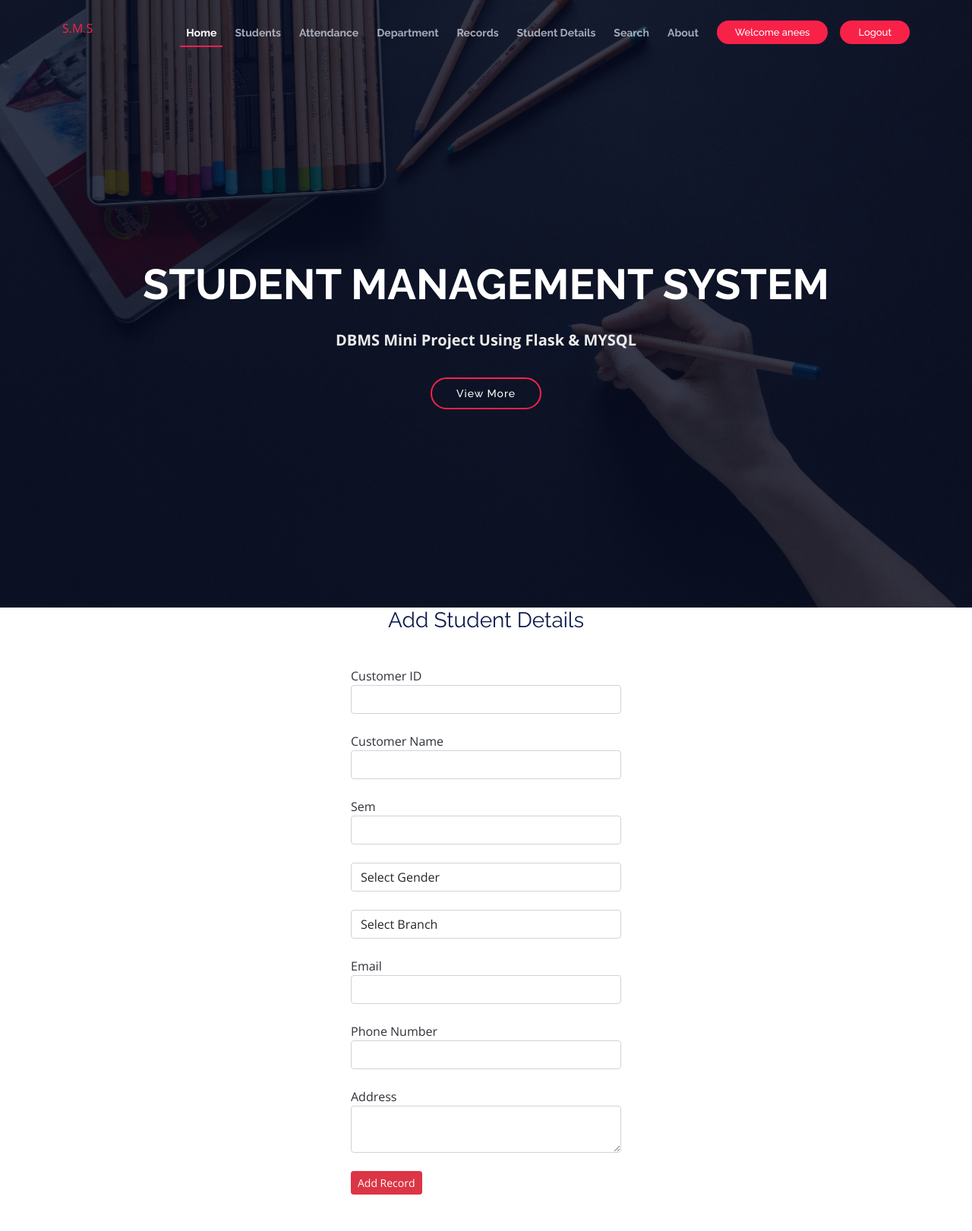
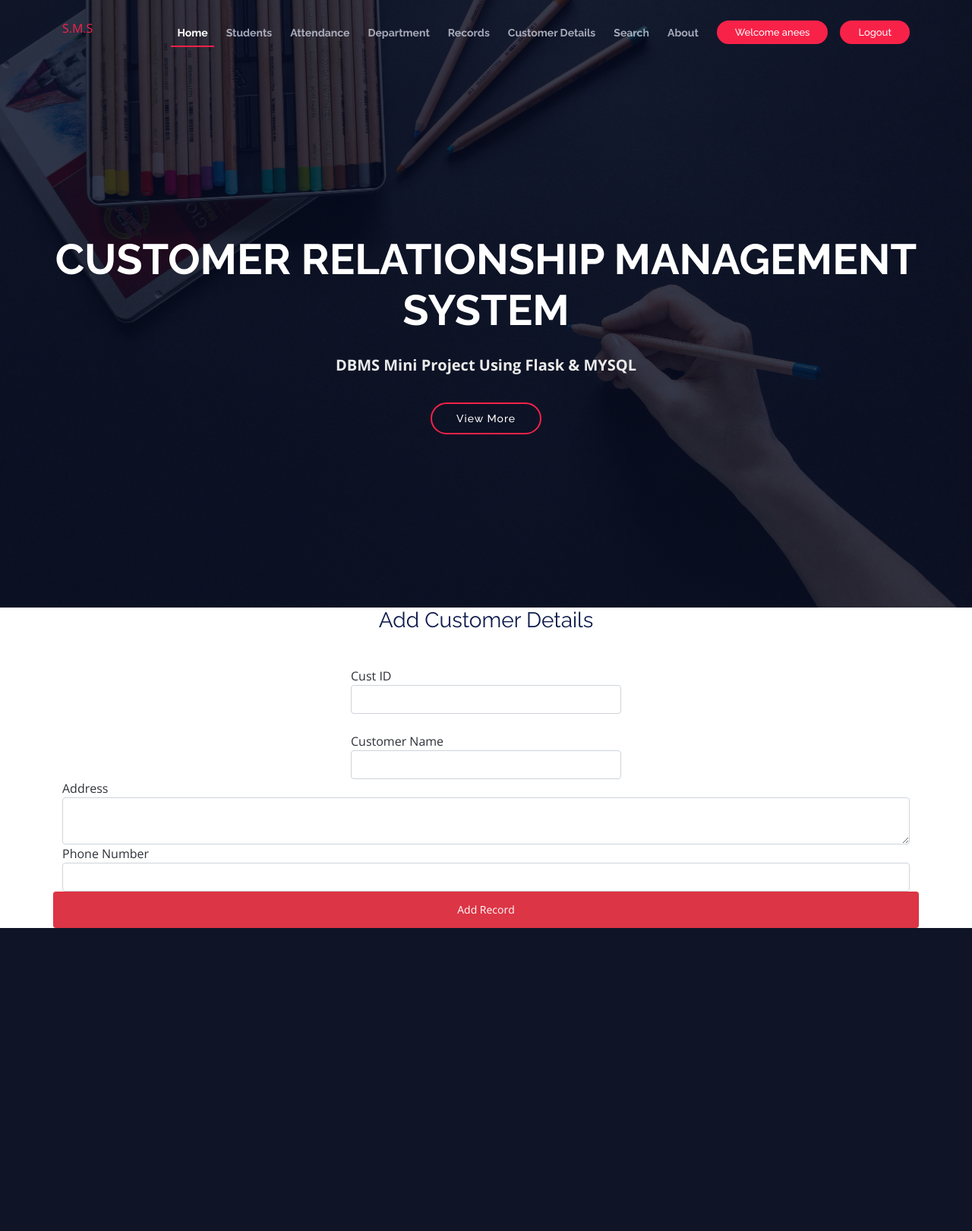
Before and after one commit to ashwinchandra08/CRM, a Flask app: page /addstudent in a window 1280 px wide. Shown: the whole page at 76% size. After the commit the page ends 1222 px from the top, so only its background shows below. Run offline with Flask 2, Linux system fonts and the light colour scheme; a user stored in the database is signed in; data comes from the database, SQL or seed files in the repository; data that the repository does not hold is empty; parts of the project's set-up code (start-up, migrations or seed data) failed here and were passed over; some libraries are stand-ins or nearby versions.

Commit message:
Added Customer/Edit functionality

```diff
--- a/student management/main.py
+++ b/student management/main.py
@@ -178,34 +178,26 @@ def delete(id):
     return redirect('/studentdetails')
 
 
-@app.route("/edit/<string:id>",methods=['POST','GET'])
+@app.route("/edit/<string:Cust_ID>",methods=['POST','GET'])
 @login_required
-def edit(id):
+def edit(Cust_ID):
     # dept=db.engine.execute("SELECT * FROM `department`")
     if request.method=="POST":
-        rollno=request.form.get('rollno')
-        sname=request.form.get('sname')
-        sem=request.form.get('sem')
-        gender=request.form.get('gender')
-        branch=request.form.get('branch')
-        email=request.form.get('email')
-        num=request.form.get('num')
-        address=request.form.get('address')
+        Cust_ID=request.form.get('Cust_ID')
+        Name=request.form.get('Name')
+        Address=request.form.get('Address')
+        Phone_No=request.form.get('Phone_No')
         # query=db.engine.execute(f"UPDATE `student` SET `rollno`='{rollno}',`sname`='{sname}',`sem`='{sem}',`gender`='{gender}',`branch`='{branch}',`email`='{email}',`number`='{num}',`address`='{address}'")
-        post=Customer.query.filter_by(id=id).first()
-        post.rollno=rollno
-        post.sname=sname
-        post.sem=sem
-        post.gender=gender
-        post.branch=branch
-        post.email=email
-        post.number=num
-        post.address=address
+        post=Customer.query.filter_by(Cust_ID=Cust_ID).first()
+        post.Cust_ID=Cust_ID
+        post.Name=Name
+        post.Address=Address
+        post.Phone_No=Phone_No
         db.session.commit()
         flash("Slot is Updates","success")
         return redirect('/studentdetails')
     dept=Product.query.all()
-    posts=Customer.query.filter_by(id=id).first()
+    posts=Customer.query.filter_by(Cust_ID=Cust_ID).first()
     return render_template('edit.html',posts=posts,dept=dept)
 
 
@@ -266,16 +258,12 @@ def addstudent():
     # dept=db.engine.execute("SELECT * FROM `department`")
     dept=Product.query.all()
     if request.method=="POST":
-        rollno=request.form.get('rollno')
-        sname=request.form.get('sname')
-        sem=request.form.get('sem')
-        gender=request.form.get('gender')
-        branch=request.form.get('branch')
-        email=request.form.get('email')
-        num=request.form.get('num')
-        address=request.form.get('address')
+        Cust_ID=request.form.get('Cust_ID')
+        Name=request.form.get('Name')
+        Address=request.form.get('Address')
+        Phone_No=request.form.get('Phone_No')
         # query=db.engine.execute(f"INSERT INTO `student` (`rollno`,`sname`,`sem`,`gender`,`branch`,`email`,`number`,`address`) VALUES ('{rollno}','{sname}','{sem}','{gender}','{branch}','{email}','{num}','{address}')")
-        query=Customer(rollno=rollno,sname=sname,sem=sem,gender=gender,branch=branch,email=email,number=num,address=address)
+        query=Customer(Cust_ID = Cust_ID,Name = Name,Address=Address,Phone_No=Phone_No)
         db.session.add(query)
         db.session.commit()
 
--- a/student management/templates/base.html
+++ b/student management/templates/base.html
@@ -47,7 +47,7 @@
  <li><a href="/addattendance">Attendance</a></li>
  <li><a href="/department">Department</a></li>
  <li><a href="/triggers">Records</a></li>
- <li><a href="/studentdetails">Student Details</a></li>
+ <li><a href="/studentdetails">Customer Details</a></li>
  <li><a href="/search">Search</a></li>
 
 
@@ -70,7 +70,7 @@
   <!-- ======= Intro Section ======= -->
  <section id="intro">
     <div class="intro-container" data-aos="zoom-in" data-aos-delay="100">
-      <h1 class="mb-4 pb-0">STUDENT MANAGEMENT SYSTEM </span> </h1>
+      <h1 class="mb-4 pb-0">CUSTOMER RELATIONSHIP MANAGEMENT SYSTEM </span> </h1>
       <p class="mb-4 pb-0">DBMS Mini Project Using Flask & MYSQL</p>
 
       <a href="" class="about-btn scrollto">View More</a>
--- a/student management/templates/student.html
+++ b/student management/templates/student.html
@@ -1,12 +1,12 @@
 {% extends 'base.html' %}
 {% block title %}
-Add Students
+Add Customers
 {% endblock title %}
 
 
 
 {% block body %}
- <h3 class="text-center"><span>Add Student Details</span> </h3>
+ <h3 class="text-center"><span>Add Customer Details</span> </h3>
 
 {% with messages=get_flashed_messages(with_categories=true) %}
 {% if messages %}
@@ -31,59 +31,28 @@ Add Students
 <form action="/addstudent" method="post">
 <div class="form-group">
 
-<label for="rollno">Customer ID</label>
-<input type="text" class="form-control" name="rollno" id="rollno">
+<label for="sem">Cust ID</label>
+<input type="number" class="form-control" name="Cust_ID" id="Cust_ID">
 </div>
 <br>
-<div class="form-group">
 
 <label for="sname">Customer Name</label>
-<input type="text" class="form-control" name="sname" id="sname">
-</div>
-<br>
-<div class="form-group">
-
-<label for="sem">Sem</label>
-<input type="number" class="form-control" name="sem" id="sem">
-</div>
-<br>
-<div class="form-group">
-<select  class="form-control" id="gender" name="gender"  required>
-        <option selected>Select Gender</option>
-
-        <option value="male">Male</option>
-        <option value="female">Female</option>
-
-      </select>
- </div>
-<br>
-
-<div class="form-group">
-<select class="form-control" id="branch" name="branch"  required>
-        <option selected>Select Branch</option>
-        {% for d in dept  %}
-        <option value="{{d.branch}}">{{d.branch}}</option>
-        {% endfor %}
-      </select>
- </div>
-<br>
-<div class="form-group">
-
-<label for="email">Email</label>
-<input type="email" class="form-control" name="email" id="email">
-</div>
-<br>
-<div class="form-group">
-<label for="num">Phone Number</label>
-<input type="number" class="form-control" name="num" id="num">
+<input type="text" class="form-control" name="Name" id="Name">
 </div>
 <br>
 
 <div class="form-group">
-<label for="address">Address</label>
-<textarea class="form-control" name="address" id="address"></textarea>
+  <label for="address">Address</label>
+  <textarea class="form-control" name="Address" id="Address"></textarea>
+  </div>
+  <br>
+
+<div class="form-group">
+<label for="num">Phone Number</label>
+<input type="number" class="form-control" name="Phone_No" id="Phone_No">
 </div>
 <br>
+
 
   <button type="submit" class="btn btn-danger btn-sm btn-block">Add Record</button>
 </form>
```
Also changed, not shown: student management/templates/edit.html (+11 -43 lines), student management/templates/studentdetails.html (+9 -19 lines).
